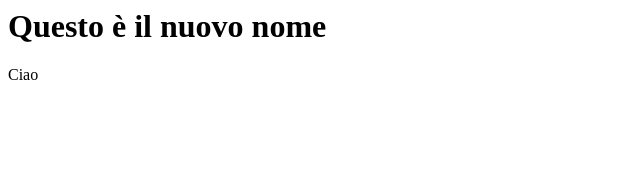
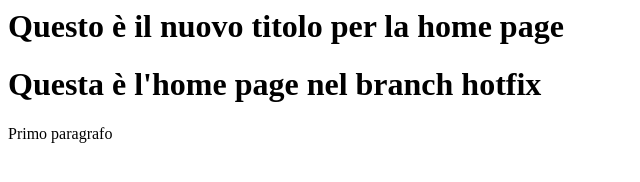
Before and after one commit to Giuliopretis/pw2018m, a plain HTML site: page index.html in a window 1280 px wide. Shown: the whole page, without its empty margins (0-640 px from the left). Drawn offline with Linux system fonts and the light colour scheme.

Commit message:
Mergeato

```diff
--- a/index.html
+++ b/index.html
@@ -1,6 +1,7 @@
 <html>
 <body>
-<h1>Questo è il nuovo nome</h1>
-<p>Ciao<P>
+<h1>Questo è il nuovo titolo per la home page</h1>
+<h1>Questa è l'home page nel branch hotfix</h1>
+<p>Primo paragrafo</p>
 </body>
 </html>
```
